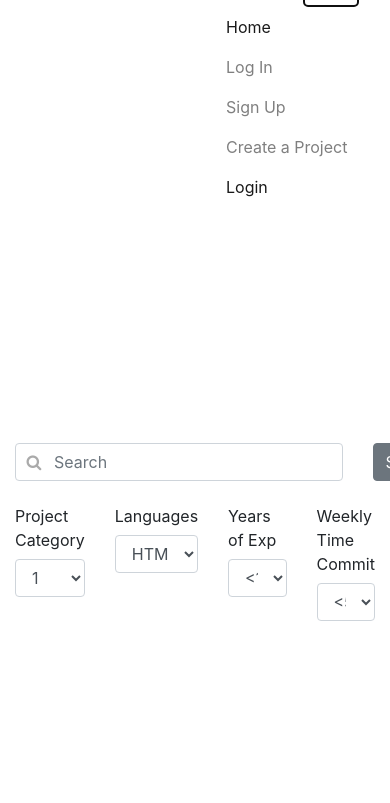
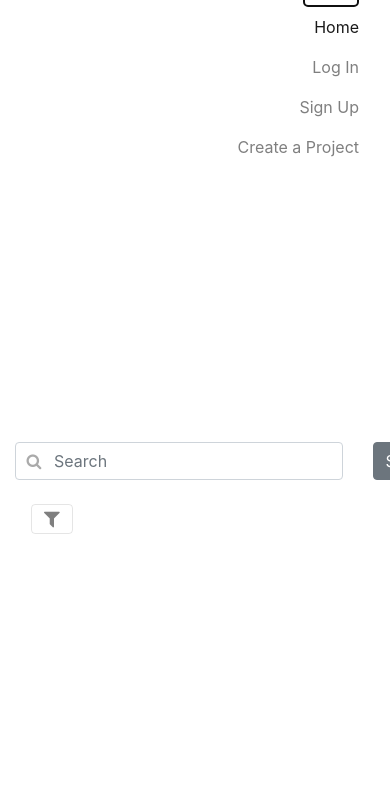
Before and after one commit to mikerchen/portfolio-proj, a website: page index.html in a window 390 px wide. Both pictures are taken after a click on the button 331 px from the left and 28 px from the top of the page. Shown: the part 41-844 px from the top of the page. Drawn offline with nearby package versions, Linux system fonts and the light colour scheme.

Commit message:
Brian Homepage Responsive Viewport 9.16.21

```diff
--- a/index.html
+++ b/index.html
@@ -22,27 +22,22 @@
                 <div class="col-2">
                     <a class="navbar brand" href="#"><img src="img/placeholder-logo.png" height="30"></a>
                 </div>
-                <div class="col-4">
+                <div class="col-2">
 
                 </div>
                 <div class="col">
-                    <nav class="navbar navbar-expand-sm navbar-light sticky-top ">
+                    <nav class="navbar navbar-expand-lg navbar-light sticky-top ">
                         <div class="container">
                              <button class="navbar-toggler ml-auto" type="button" data-toggle="collapse" data-target="#nucampNavbar">
                                  <span class="navbar-toggler-icon"></span>
                              </button>
                              <div class="collapse navbar-collapse" id="nucampNavbar">
-                                  <ul class="navbar-nav ml-auto">
+                                  <ul class="navbar-nav ml-auto text-right">
                                       <li class="nav-item active"><a class="nav-link" href="#"> Home</a></li>
                                       <li class="nav-item"><a class="nav-link" href="#"> Log In</a></li>
                                       <li class="nav-item"><a class="nav-link" href="#"> Sign Up</a></li>
                                       <li class="nav-item"><a class="nav-link" href="create_a_project.html"> Create a Project</a></li>
                                   </ul>
-                                  <span class="navbar-text">
-                                      <a role="button" data-toggle="modal" data-target="#loginModal">
-                                          Login
-                                      </a>
-                                  </span>
                              </div>
                         </div>
                      </nav>
@@ -64,7 +59,15 @@
                     <button class="btn btn-secondary" type="submit">Search</button>
                 </div>
             </div>
+
             <div class="row">
+                <div class="col">
+                    <nav class="navbar navbar-expand-lg navbar-light sticky-top">
+                        <div class="container">
+                            <button class="navbar-toggler ml-0" type="button" data-toggle="collapse" data-target="#filter">
+                                <span class="fa fa-filter"></span>
+                            </button>
+                            <div class="collapse navbar-collapse" id="filter">
                                 <div class="col">
                                     <label class="col-form-label" for="projCategory">Project Category</label>
                                     <select name="projCategory" id="projCategory" class="form-control">
@@ -110,6 +113,11 @@
                                 </div>
                             </div>
                         </div>
+                    </nav>
+                </div>
+            </div>
+
+        </div>
     </div>
 
     <footer class="site-footer">
```
Lines whose indentation alone changed are shown as unchanged.
